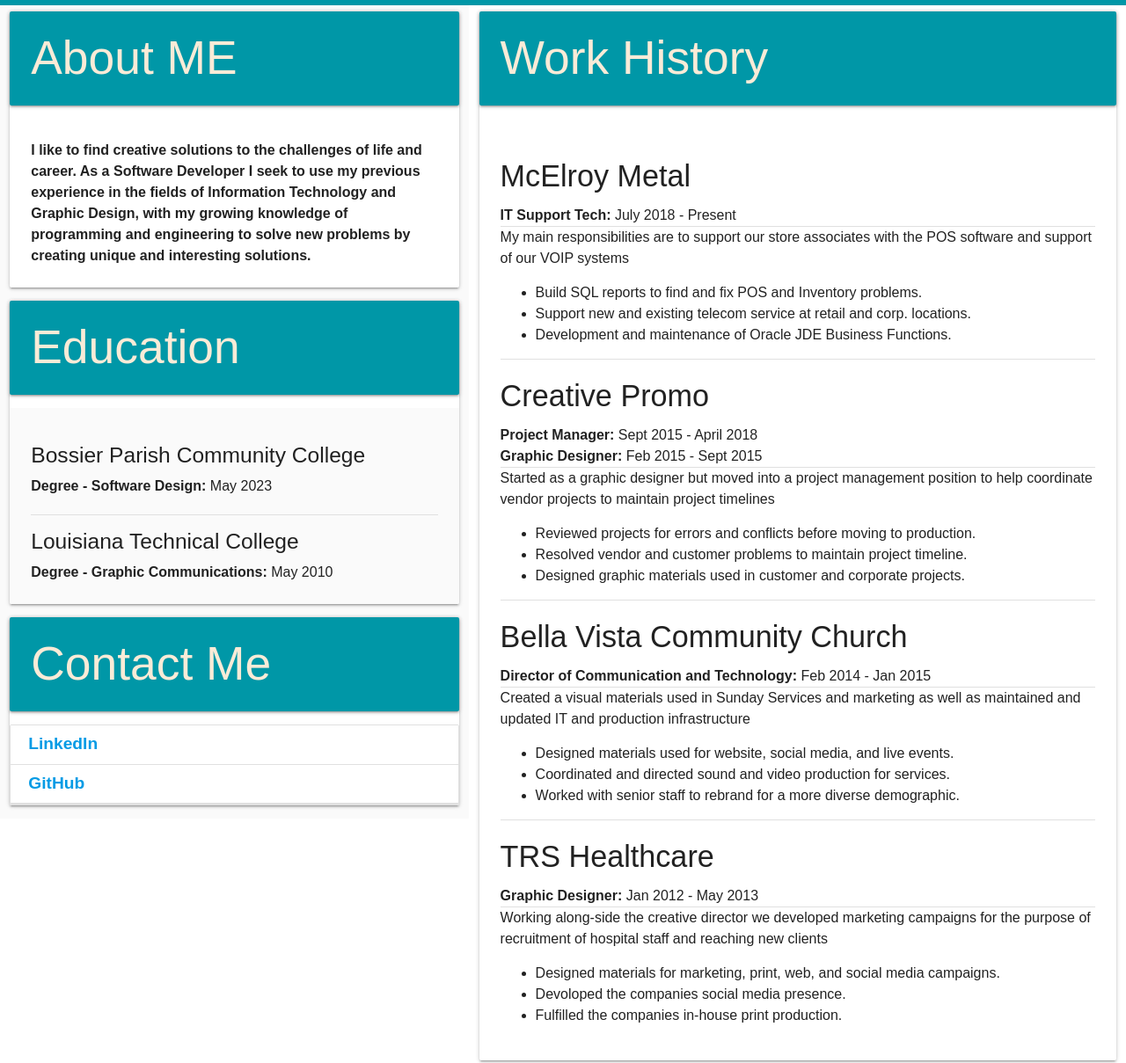
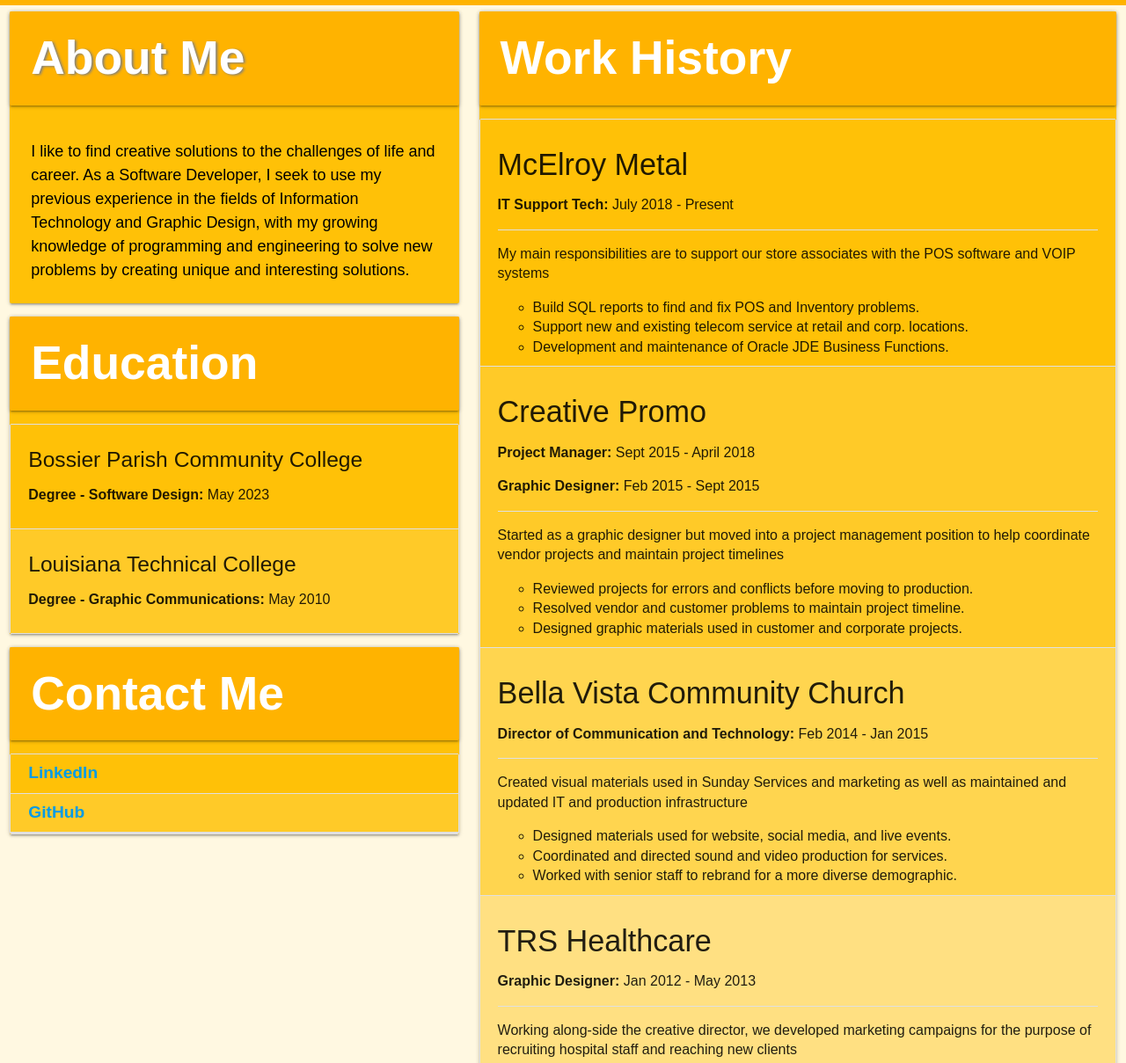
Before and after one commit to KJohnson82/KJohnson82.github.io, a plain HTML site: page index.html in a window 1280 px wide. Shown: the part 200-1409 px from the top of the page at 88% size. Drawn offline with Linux system fonts and the light colour scheme.

Commit message:
Update index.html

```diff
--- a/index.html
+++ b/index.html
@@ -13,8 +13,7 @@
     <!-- <link
         href="https://fonts.googleapis.com/css2?family=Oswald:wght@200;300;400;500;600;700&family=Quicksand:wght@300;400;500;600;700&display=swap"
         rel="stylesheet"> -->
-    <link href="https://fonts.googleapis.com/css2?family=Oswald:wght@300;400;500;600;700&display=swap"
-        rel="stylesheet">
+    <link href="https://fonts.googleapis.com/css2?family=Oswald:wght@300;400;500;600;700&display=swap" rel="stylesheet">
     <style>
         html,
         body,
@@ -28,60 +27,77 @@
             font-family: "Raleway", sans-serif;
         }
     </style>
-    <style>p, li {font-size: 16px; font-weight: 500;}</style>
+    <style>
+        p,
+        li {
+            font-size: 16px;
+            font-weight: 500;
+        }
+    </style>
 
     <!--Let browser know website is optimized for mobile-->
     <meta name="viewport" content="width=device-width, initial-scale=1.0" />
 </head>
 
-<body>
-    <div class="row">
-        <div class="col s12 cyan darken-2">
-            <h1 style="font-weight: regular; color: antiquewhite;">Hello, I'm Kevin,
+<body class="amber lighten-2">
+    <div class="row amber lighten-5">
+        <div class="col s12 amber darken-1">
+            <h1 style="font-weight: 600; color: white; text-shadow: 2px 1px 3px amber;">Hello, I'm Kevin,
                 An Aspiring Software Developer</h1>
         </div>
         <div>
 
-            <div class="col s5 grey lighten-5">
-                <div class="card">
-                    <h2 class="card-panel cyan darken-2" style="font-weight: regular; color: antiquewhite;">About ME</h2>
+            <div class="col s5 ">
+                <div class="card amber">
+                    <h2 class="card-panel amber darken-1"
+                        style="font-weight: 600; color: white; text-shadow: 2px 1px 3px gray;">About Me</h2>
                     <div class="card-content">
-                        <p class="flow-text" style="font-size: 16px; font-weight: 600;">I like to find creative
+                        <p class="flow-text" style="font-size: 18px; font-weight: 500; color: black;">I like to find
+                            creative
                             solutions to the
                             challenges of life and career. As a
-                            Software Developer I seek to use my previous experience in the fields of Information
+                            Software Developer, I seek to use my previous experience in the fields of Information
                             Technology
                             and Graphic Design, with my growing knowledge of programming and engineering to solve new
                             problems by creating unique and interesting solutions. </p>
                     </div>
                 </div>
-                <div class="card">
-                    <h2 class="card-panel cyan darken-2" style="font-weight: regular; color: antiquewhite;">Education
+                <div class="card amber">
+                    <h2 class="card-panel amber darken-1"
+                        style="font-weight: 600; color: white; text-shadow: 2px 1px 3px amber;">Education
                     </h2>
-                    <div class="card-content grey lighten-5">
-                            <div>
+                    <!-- <div class="card-content" > -->
+                        <div class="amber">
+                    <ul class="collection ">
+                        <li class="collection-item amber">
+
                             <h5>Bossier Parish Community College</h5>
                             <p><b>Degree - Software Design: </b> May 2023</p>
-                            </div>
-                            <div class="row"></div>
-                            <div class="divider"></div>
 
-                            <div>
+                        </li>
+
+                        <!-- <div class="row"></div> -->
+                        <!-- <div class="divider"></div> -->
+
+                        <li class="collection-item amber lighten-1">
                             <h5>Louisiana Technical College</h5>
                             <p><b>Degree - Graphic Communications: </b> May 2010</p>
+                        </li>
+                    </ul>
                 </div>
-                    </div>
+                    <!-- </div> -->
 
                 </div>
-                <div class="card">
-                    <h2 class="card-panel cyan darken-2" style="font-weight: regular; color: antiquewhite;">Contact Me
+                <div class="card amber">
+                    <h2 class="card-panel amber darken-1"
+                        style="font-weight: 600; color: white; text-shadow: 2px 1px 3px amber;">Contact Me
                     </h2>
-                    <ul class="collection">
-                        <li class="collection-item">
+                    <ul class="collection amber">
+                        <li class="collection-item amber ">
                             <a href="https://www.linkedin.com/in/kevin-j-b9b09039"
                                 style="font-size: larger;"><b>LinkedIn</b></a>
                         </li>
-                        <li class="collection-item">
+                        <li class="collection-item amber lighten-1">
                             <a href="https://github.com/KJohnson82" style="font-size: larger;"><b>GitHub</b></a>
                         </li>
                         <div class="divider"></div>
@@ -89,66 +105,72 @@
                 </div>
             </div>
             <div class="col s7">
-                <div class="card">
-                    <h2 class="card-panel cyan darken-2" style="font-weight: regular; color: antiquewhite;">Work History
+                <div class="card amber">
+                    <h2 class="card-panel amber darken-1"
+                        style="font-weight: 600; color: white; text-shadow: 2px 1px 3px amber;">Work History
                     </h2>
-                    <div class="card-content">
                     <div >
+                        <ul class="collection amber" >
 
-                            <div>
+                            <li class="collection-item amber">
                                 <h4>McElroy Metal</h4>
                                 <p><b>IT Support Tech: </b> July 2018 - Present</p>
                                 <div class="divider"></div>
                                 <p>My main responsibilities are to support our store associates with the POS software
-                                    and
-                                    support of our VOIP systems</p>
+                                    and VOIP systems</p>
                                 <ul class="browser-default">
                                     <li>Build SQL reports to find and fix POS and Inventory problems.</li>
                                     <li>Support new and existing telecom service at retail and corp. locations. </li>
                                     <li>Development and maintenance of Oracle JDE Business Functions.</li>
                                 </ul>
-                            </div>
-                            <div class="divider"></div>
+                            </li>
+                            <!-- <div class="divider"></div> -->
 
-                            <div>
+                            <li class="collection-item amber lighten-1">
                                 <h4>Creative Promo</h4>
                                 <p><b>Project Manager: </b> Sept 2015 - April 2018</p>
                                 <p><b>Graphic Designer: </b> Feb 2015 - Sept 2015</p>
                                 <div class="divider"></div>
-                                <p>Started as a graphic designer but moved into a project management position to help coordinate vendor projects to maintain project timelines</p>
+                                <p>Started as a graphic designer but moved into a project management position to help
+                                    coordinate vendor projects and maintain project timelines</p>
                                 <ul class="browser-default">
                                     <li>Reviewed projects for errors and conflicts before moving to production.</li>
                                     <li>Resolved vendor and customer problems to maintain project timeline.</li>
                                     <li>Designed graphic materials used in customer and corporate projects.</li>
                                 </ul>
-                            </div>
-                            <div class="divider"></div>
+                            </li>
+                            <!-- <div class="divider"></div> -->
 
-                            <div>
+                            <li class="collection-item amber lighten-2">
                                 <h4>Bella Vista Community Church</h4>
                                 <p><b>Director of Communication and Technology: </b> Feb 2014 - Jan 2015</p>
                                 <div class="divider"></div>
-                                <p>Created a visual materials used in Sunday Services and marketing as well as maintained and updated IT and production infrastructure</p>
+                                <p>Created visual materials used in Sunday Services and marketing as well as maintained
+                                    and updated IT and production infrastructure</p>
                                 <ul class="browser-default">
                                     <li>Designed materials used for website, social media, and live events.</li>
                                     <li>Coordinated and directed sound and video production for services.</li>
                                     <li>Worked with senior staff to rebrand for a more diverse demographic.</li>
                                 </ul>
-                            </div>
-                            <div class="divider"></div>
-                            <div>
+                            </li>
+                            <!-- <div class="divider"></div> -->
+                            <li class="collection-item amber lighten-3">
                                 <h4>TRS Healthcare</h4>
                                 <p><b>Graphic Designer: </b> Jan 2012 - May 2013</p>
                                 <div class="divider"></div>
-                                <p>Working along-side the creative director we developed marketing campaigns for the purpose of recruitment of hospital staff and reaching new clients</p>
+                                <p>Working along-side the creative director, we developed marketing campaigns for the
+                                    purpose of recruiting hospital staff and reaching new clients</p>
                                 <ul class="browser-default">
                                     <li>Designed materials for marketing, print, web, and social media campaigns.</li>
                                     <li>Devoloped the companies social media presence.</li>
                                     <li>Fulfilled the companies in-house print production.</li>
                                 </ul>
-                            </div>
+                            </li>
+                            <li class="collection-item amber lighten-3">
 
-                        </div>
+                            </li>
+
+                        </ul>
 
                     </div>
 
@@ -158,10 +180,9 @@
         </div>
 
     </div>
-    <footer>
-
-        <div class="col s12">
-            <div class="card-panel  cyan darken-2">
+    <footer class="amber darken-1">
+        <div class="col s12 amber darken-1">
+            <div class="card-panel  amber darken-1">
 
             </div>
 
```
Lines whose indentation alone changed are shown as unchanged.
